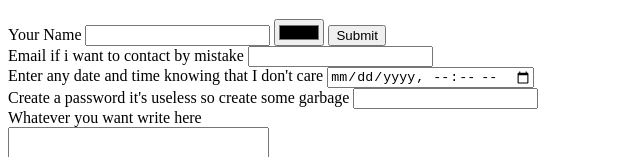
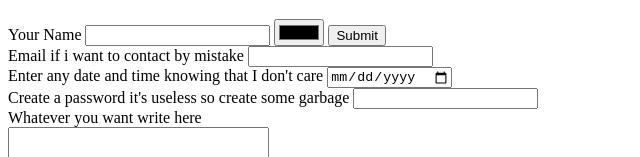
Before and after one commit to Pavelsukhoi/cryotech, a plain HTML site: page form.html in a window 1280 px wide. Shown: the part 210-367 px from the top of the page, without its empty margins (0-640 px from the left). Drawn offline with Linux system fonts and the light colour scheme.

Commit message:
Update form.html

```diff
--- a/form.html
+++ b/form.html
@@ -34,7 +34,7 @@
         <input type="email" name="Email">
         <br>
         <label>Enter any date and time knowing that I don't care</label>
-        <input type="datetime-local" name="Date and time"><br>
+        <input type="date" name="date"><br>
         <label>Create a password it's useless so create some garbage</label>
         <input type="password" name="Password"><br>
         <label>Whatever you want write here</label><br>
```
